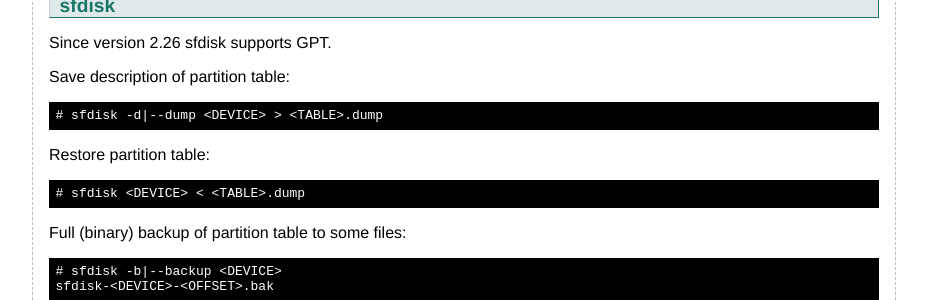
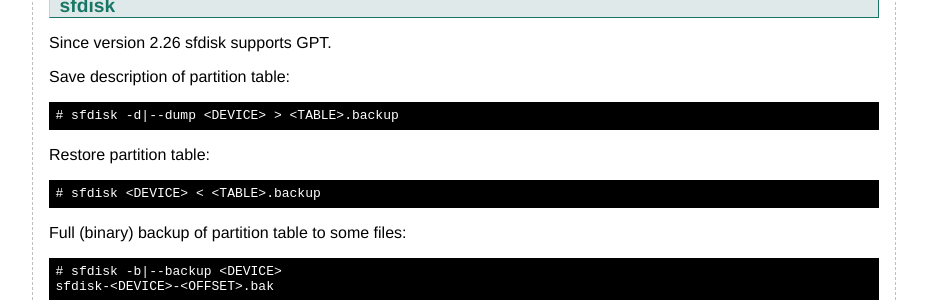
Before and after one commit to flyinggreenfrog/flyinggreenfrog.github.io, a Jekyll site: the page built from knowledgebase/partitioning.md, in a window 1280 px wide and 900 px high, scrolled down 1880 px. Shown: the part 314-614 px from the top of the window, without its empty margins (176-1103 px from the left). Built offline with Jekyll 4.4.1, drawn with Linux system fonts in a browser that asks for light colours.

Commit message:
Work on knowledgebase partitioning.

````diff
--- a/knowledgebase/partitioning.md
+++ b/knowledgebase/partitioning.md
@@ -43,13 +43,13 @@ MBR:
 
 Erase MBR, be careful, since it means dataloss:
 
-``` sh
+```sh
 # dd if=/dev/zero of=<DEVICE> bs=512 count=1
 ```
 
 Erase all signatures from a device:
 
-``` sh
+```sh
 # wipefs --all --force <PARTITION>
 # wipefs --all --force <DEVICE>
 ```
@@ -73,13 +73,13 @@ GPT:
 
 List blockdevices with filesystem information:
 
-``` sh
+```sh
 # lsblk -f
 ```
 
 Show blockdevices attributes:
 
-``` sh
+```sh
 # blkid
 ```
 
@@ -87,13 +87,13 @@ Show blockdevices attributes:
 
 Ask kernel to reread partition tables:
 
-``` sh
+```sh
 # partprobe
 ```
 
 Which partition tables and partitions are there?
 
-``` sh
+```sh
 # partprobe -s
 ```
 
@@ -103,7 +103,7 @@ Now fdisk supports GPT.
 
 List partitions:
 
-``` sh
+```sh
 # fdisk -l <DEV>
 ```
 
@@ -116,7 +116,7 @@ Since version 2.25 cfdisk supports GPT.
 
 Partitioning:
 
-``` sh
+```sh
 # cfdisk [-z] <DEVICE>
 ```
 
@@ -140,26 +140,26 @@ Since version 2.26 sfdisk supports GPT.
 
 Save description of partition table:
 
-``` sh
-# sfdisk -d|--dump <DEVICE> > <TABLE>.dump
+```sh
+# sfdisk -d|--dump <DEVICE> > <TABLE>.backup
 ```
 
 Restore partition table:
 
-``` sh
-# sfdisk <DEVICE> < <TABLE>.dump
+```sh
+# sfdisk <DEVICE> < <TABLE>.backup
 ```
 
 Full (binary) backup of partition table to some files:
 
-``` sh
+```sh
 # sfdisk -b|--backup <DEVICE>
 sfdisk-<DEVICE>-<OFFSET>.bak
 ```
 
 Restore partition table:
 
-``` sh
+```sh
 # dd if=sfdisk-<DEVICE>-<OFFSET>.bak of=<DEVICE> seek=$((<OFFSET>)) bs=1 conv=notrunc
 ```
 
````
Also changed, not shown: other parts of knowledgebase/partitioning.md (+1 -1 lines).
